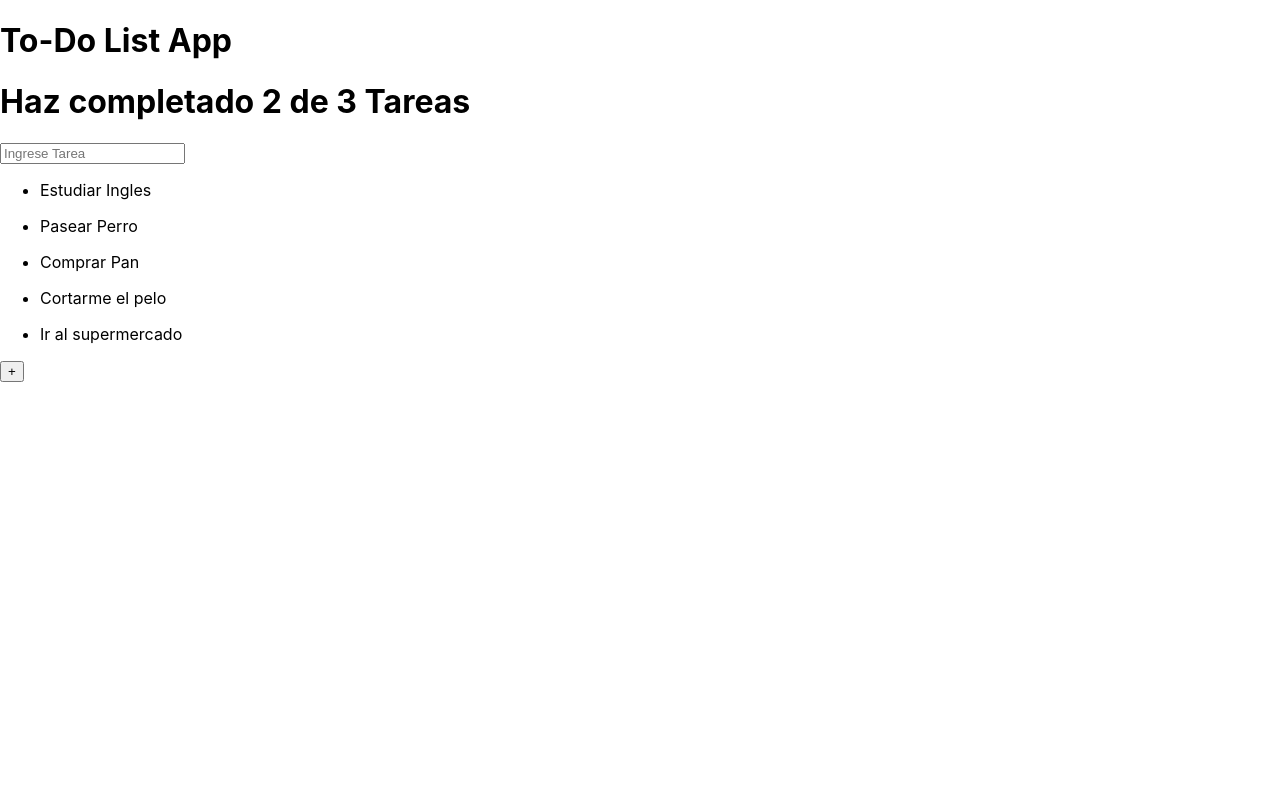
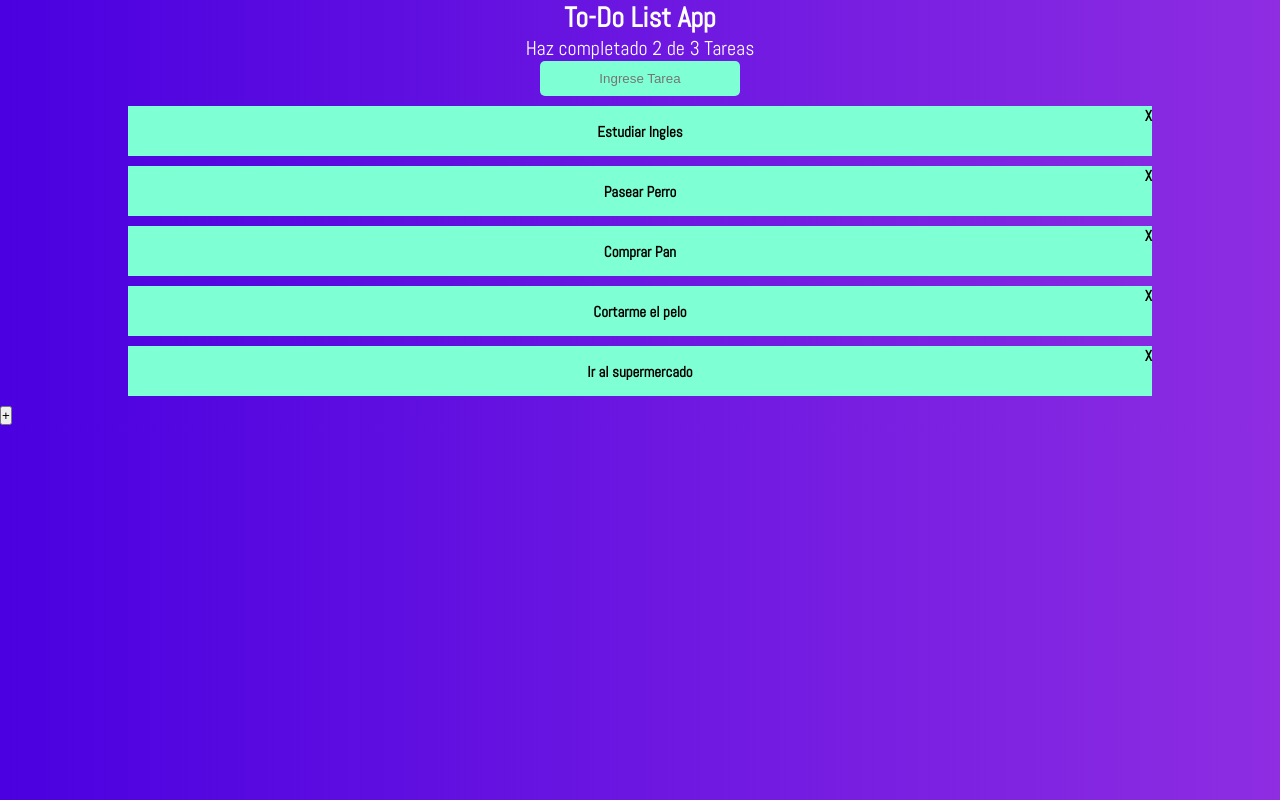
Before and after one commit to villaness327/to-do-list-reactjs, a React (Create React App) app: page / in a window 1280 px wide. Built offline with nearby package versions, Linux system fonts and the light colour scheme.

Commit message:
Created Components and CSS

```diff
--- a/public/index.html
+++ b/public/index.html
@@ -9,7 +9,7 @@
       name="description"
       content="Web site created using create-react-app"
     />
-    <link rel="apple-touch-icon" href="%PUBLIC_URL%/logo192.png" />
+
     <!--
       manifest.json provides metadata used when your web app is installed on a
       user's mobile device or desktop. See https://developers.google.com/web/fundamentals/web-app-manifest/
@@ -24,20 +24,13 @@
       work correctly both with client-side routing and a non-root public URL.
       Learn how to configure a non-root public URL by running `npm run build`.
     -->
-    <title>React App</title>
+    <title>To-Do list APP React.JS</title>
+    <link rel="preconnect" href="https://fonts.googleapis.com">
+    <link rel="preconnect" href="https://fonts.gstatic.com" crossorigin>
+    <link href="https://fonts.googleapis.com/css2?family=Abel&display=swap" rel="stylesheet">
   </head>
   <body>
     <noscript>You need to enable JavaScript to run this app.</noscript>
     <div id="root"></div>
-    <!--
-      This HTML file is a template.
-      If you open it directly in the browser, you will see an empty page.
-
-      You can add webfonts, meta tags, or analytics to this file.
-      The build step will place the bundled scripts into the <body> tag.
-
-      To begin the development, run `npm start` or `yarn start`.
-      To create a production bundle, use `npm run build` or `yarn build`.
-    -->
   </body>
 </html>
--- a/src/Components/Todocounter/Todocounter.css
+++ b/src/Components/Todocounter/Todocounter.css
@@ -0,0 +1,6 @@
+.Todocounter{
+
+ text-align: center;
+ font-size: 2.0rem;
+ color: white;
+}
--- a/src/Components/Todocounter/index.js
+++ b/src/Components/Todocounter/index.js
@@ -5,7 +5,7 @@ import './Todocounter.css';
 function Todocounter(){
     return(
 
-    <h1>Haz completado 2 de 3 Tareas</h1>
+    <p className="Todocounter">Haz completado 2 de 3 Tareas</p>
 
     );
 
--- a/src/Components/Todoitem/Todoitem.css
+++ b/src/Components/Todoitem/Todoitem.css
@@ -0,0 +1,23 @@
+.Todo_Item{
+    display: flex;
+    justify-content: center;
+    align-items: center;
+    position: relative;
+    background-color: aquamarine;
+    width: 80%;
+    height: 50px;
+    margin: 0 auto 10px;
+    font-size: 1.5rem;
+    font-weight: bold;
+}
+
+.Todo_Item--close{
+    position: absolute;
+    top:0px;
+    right: 0px;
+
+
+
+
+
+}
--- a/src/Components/Todoitem/index.js
+++ b/src/Components/Todoitem/index.js
@@ -1,18 +1,15 @@
 import React from 'react';
 import './Todoitem.css';
-
 
 function Todoitem(props){
 
     return(
-
-
-            <li>
-                <p>{props.text}</p>
+            <li className="Todo_Item">
+              <p className="Todo_Item--Text">{props.text}</p>
+              <span className="Todo_Item--close">X</span>
             </li>
 
     );
 }
 
-
 export {Todoitem};
--- a/src/Components/Todosearch/Todosearch.css
+++ b/src/Components/Todosearch/Todosearch.css
@@ -0,0 +1,14 @@
+
+.SearchContainer{
+    text-align: center;
+}
+
+.Todosearch{
+    width:200px;
+    height: 35px;
+    background-color: aquamarine;
+    text-align: center;
+    border: none;
+    border-radius: 5px;
+    margin-bottom: 10px;
+}
--- a/src/Components/Todosearch/index.js
+++ b/src/Components/Todosearch/index.js
@@ -6,12 +6,14 @@ import './Todosearch.css';
 function Todosearch(){
 
         return(
+       <React.Fragment>
 
-        <input placeholder="Ingrese Tarea"></input>
+                <div className="SearchContainer">
+                   <input className="Todosearch" placeholder="Ingrese Tarea"></input>
+                </div>
 
-
+       </React.Fragment>
         );
-
 }
 
 export {Todosearch};
--- a/src/Components/Todotitle/Todotitle.css
+++ b/src/Components/Todotitle/Todotitle.css
@@ -0,0 +1,6 @@
+.title{
+    font-size: 2.8rem;
+    text-align: center;
+    color:white;
+    font-weight: bold;
+}
--- a/src/Components/Todotitle/index.js
+++ b/src/Components/Todotitle/index.js
@@ -5,7 +5,7 @@ function Todotitle(){
     return(
 
 
-       <h1>To-Do List App</h1>
+       <h1 className="title">To-Do List App</h1>
 
     );
 
--- a/src/index.css
+++ b/src/index.css
@@ -1,13 +1,20 @@
-body {
-  margin: 0;
-  font-family: -apple-system, BlinkMacSystemFont, 'Segoe UI', 'Roboto', 'Oxygen',
-    'Ubuntu', 'Cantarell', 'Fira Sans', 'Droid Sans', 'Helvetica Neue',
-    sans-serif;
-  -webkit-font-smoothing: antialiased;
-  -moz-osx-font-smoothing: grayscale;
+*{
+  margin:0;
+  padding:0;
+  box-sizing: border-box;
 }
 
-code {
-  font-family: source-code-pro, Menlo, Monaco, Consolas, 'Courier New',
-    monospace;
+html{
+
+  font-size: 62.5%;
+  font-family: 'Abel', sans-serif;
+
+
 }
+
+body{
+
+  background: #8E2DE2;  /* fallback for old browsers */
+  background: -webkit-linear-gradient(to right, #4A00E0, #8E2DE2);  /* Chrome 10-25, Safari 5.1-6 */
+  background: linear-gradient(to right, #4A00E0, #8E2DE2); /* W3C, IE 10+/ Edge, Firefox 16+, Chrome 26+, Opera 12+, Safari 7+ */
+}
```
